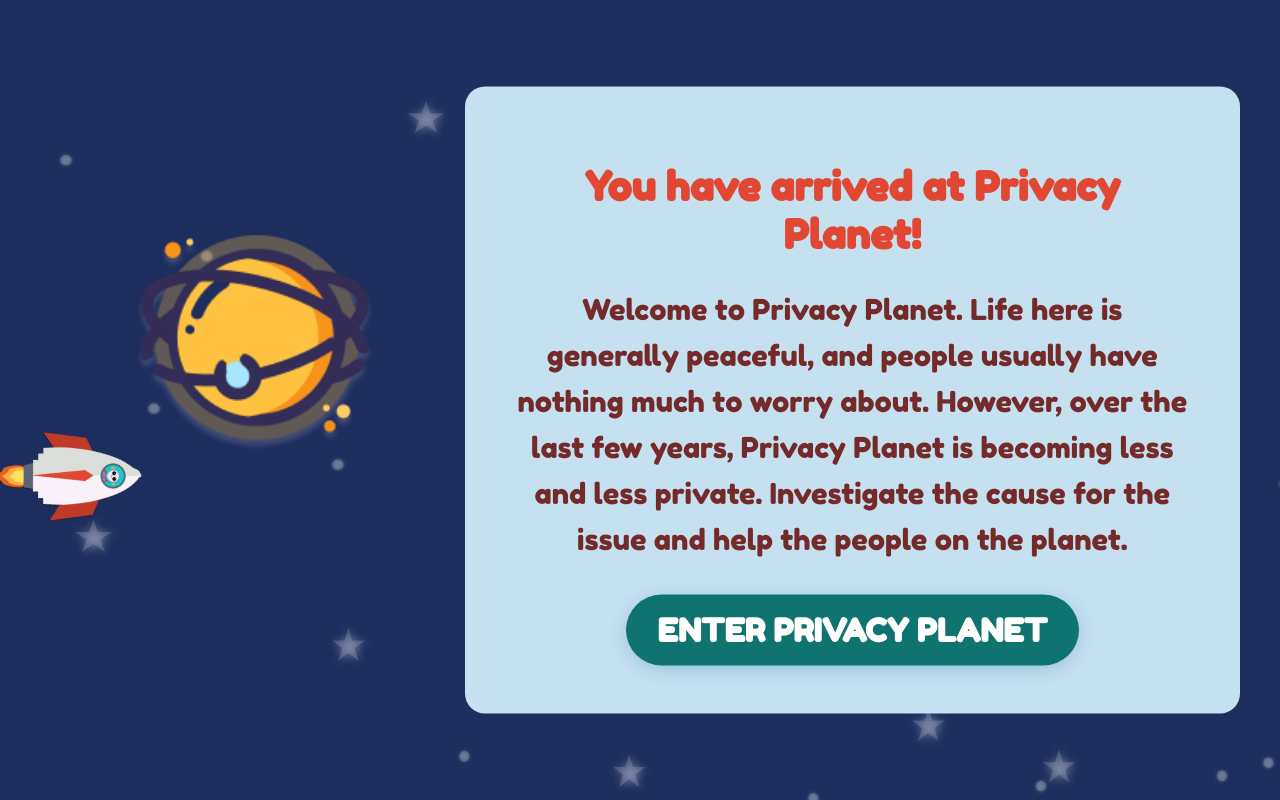
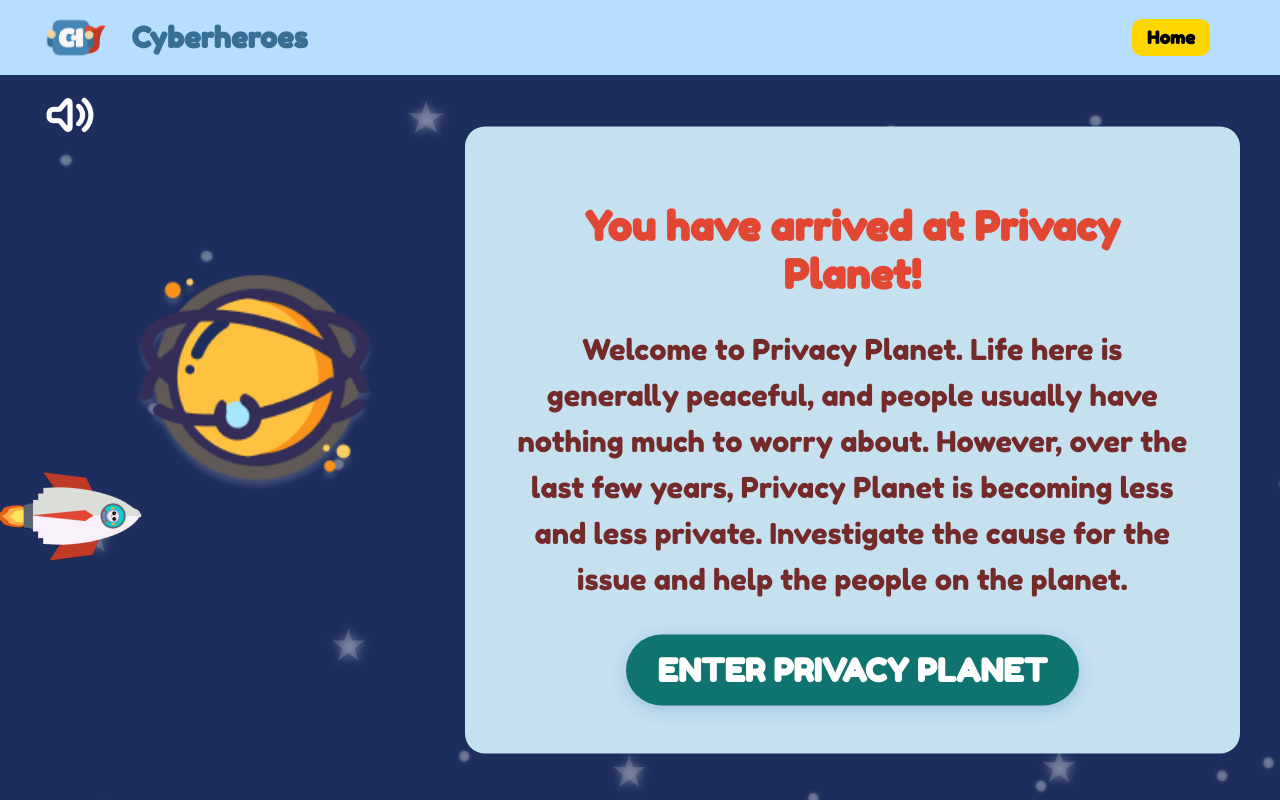
Before and after one commit to virurep/cyberheroes, a React (Create React App) app in the folder cyberheroes/: page /exploration-map in a window 1280 px wide. Both pictures are taken after a click on the element "Privacy Planet". Built offline with nearby package versions, Linux system fonts and the light colour scheme.

Commit message:
added navbar and text to speach to lesson intro pages

```diff
--- a/cyberheroes/src/components/LessonIntro.js
+++ b/cyberheroes/src/components/LessonIntro.js
@@ -1,3 +1,4 @@
+import { useState } from 'react';
 import { useParams, useNavigate } from 'react-router-dom';
 import '../styles/intro.css';
 import lessonIntroData from '../data/lessons/lesson_intro.json';
@@ -11,19 +12,15 @@ const introImages = require.context('../img/lesson-intro', false, /\.(png|jpe?g|
 
 const LessonIntro = () => {
   const { planet } = useParams();
-  console.log("Planet parameter:", planet);
-
   const navigate = useNavigate();
+  const [showComputer, setShowComputer] = useState(false);
 
   const startLesson = () => {
     navigate(`/${planet}/arrival`);
   };
 
   const getPlanetData = (planetName) => {
-    // Convert the URL parameter to match the JSON format
     const formattedPlanetName = planetName.toLowerCase().replace(/-/g, ' ');
-
-    // Find the planet data in the JSON array under the "intros" key
     const planetData = lessonIntroData.intros.find(
       planet => planet.planet_name.toLowerCase() === formattedPlanetName
     );
@@ -41,10 +38,8 @@ const LessonIntro = () => {
 
   const planetData = getPlanetData(planet);
 
-  // getting the image for the right planet
   const getPlanetImage = (planetName) => {
     try {
-      // Convert planet name to match your image filename
       const imageName = planetName.toLowerCase().replace(/\s+/g, '-');
       return planetImages(`./${imageName}.png`);
     } catch (err) {
@@ -55,7 +50,6 @@ const LessonIntro = () => {
 
   const planetImage = getPlanetImage(planet);
 
-  // getting the lesson intro message
   const getLessonIntroMessage = (planetName) => {
     const formattedPlanetName = planetName.toLowerCase().replace(/-/g, ' ');
     const planetData = lessonIntroData.intros.find(
@@ -67,21 +61,18 @@ const LessonIntro = () => {
   const lessonIntroMessage = getLessonIntroMessage(planet);
   const paragraphs = lessonIntroMessage.split('\n').map((paragraph, index) => (
     <p key={index}>{paragraph}</p>
-  ))
+  ));
 
-  // getting the image on the computer intro screen
   const getComputerIntroImage = (planetName) => {
     const formattedPlanetName = planetName.toLowerCase().replace(/-/g, ' ');
     const planetData = lessonIntroData.intros.find(
       planet => planet.planet_name.toLowerCase() === formattedPlanetName
     );
-    // The path in JSON is already relative to the lesson-intro directory
     return introImages(`./${planetData.computer_image_name}`);
   };
 
   const computerIntroImage = getComputerIntroImage(planet);
 
-  // getting the message on the computer intro screen
   const getComputerIntroMessage = (planetName) => {
     const formattedPlanetName = planetName.toLowerCase().replace(/-/g, ' ');
     const planetData = lessonIntroData.intros.find(
@@ -92,55 +83,60 @@ const LessonIntro = () => {
 
   const computerIntroMessage = getComputerIntroMessage(planet);
 
-  // button that switches from lesson intro to computer intro
   const handleEnterLesson = () => {
-      document.querySelector(".lesson-intro-background").classList.add("hidden");
-      document.querySelector(".computer-container").classList.remove("hidden");
+    setShowComputer(true);
   };
 
   const handleBackToMap = () => {
     navigate('/exploration-map');
   };
 
+  if (showComputer) {
+    return (
+      <div>
+        <Navbar />
+        <TextReader />
+        <div className="lesson-intro-background readable-text">
+          <img src={computer} alt="Computer" className="computer-image" />
+          <div className="computer-content">
+            <div className="computer-content-top">
+              {computerIntroImage && <img src={computerIntroImage} alt="Computer" className="computer-intro-image" />}
+              <div className="intro-message">
+                <p>{computerIntroMessage}</p>
+              </div>
+            </div>
+            <div className="computer-btn-container">
+              <button className="go-back-map-btn" onClick={handleBackToMap}>
+                Go Back to Map
+              </button>
+              <button className="start-lesson-btn" onClick={startLesson}>
+                Start Your Adventure
+              </button>
+            </div>
+          </div>
+        </div>
+      </div>
+    );
+  }
 
   return (
-    <>
-    {/* Lesson Intro Page */}
-      <div className="lesson-intro-background">
+    <div>
+      <Navbar />
+      <TextReader />
+      <div className="lesson-intro-background readable-text">
         <div className="lesson-intro-side">
           <img src={rocket} alt="Rocket Ship" className="lesson-intro-rocket" />
           {planetImage && <img src={planetImage} alt={`${planet} Planet`} className="lesson-intro-planet" />}
         </div>
         <div className="lesson-intro-message">
           <h1 className="lesson-intro-title">You have arrived at {planetData.planet_name}!</h1>
-          {/* <p>{lessonIntroMessage}</p> */}
           {paragraphs}
           <button className="enter-lesson-btn" onClick={handleEnterLesson}>
             ENTER {planetData.planet_name.toUpperCase()}
           </button>
         </div>
       </div>
-      {/* Computer Intro Page */}
-      <div className="lesson-intro-background hidden computer-container">
-        <img src={computer} alt="Computer" className="computer-image" />
-        <div className="computer-content">
-          <div className="computer-content-top">
-            {computerIntroImage && <img src={computerIntroImage} alt="Computer" className="computer-intro-image" />}
-            <div className="intro-message">
-              <p>{computerIntroMessage}</p>
-              </div>
-          </div>
-          <div className="computer-btn-container">
-            <button className="go-back-map-btn" onClick={handleBackToMap}>
-              Go Back to Map
-            </button>
-            <button className="start-lesson-btn" onClick={startLesson}>
-              Start Your Adventure
-            </button>
-          </div>
-        </div>
-      </div>
-    </>
+    </div>
   );
 };
 
--- a/cyberheroes/src/styles/intro.css
+++ b/cyberheroes/src/styles/intro.css
@@ -1,6 +1,5 @@
 body {
   color: #89BFF2 !important;
-  background-image: url('../img/backgrounds/main_background.png');
   display: grid;
   place-content: center;
 }
@@ -72,7 +71,7 @@ body {
   max-width: 1200px;
   width: 100%;
   position: absolute;
-  top: 50%;
+  top: 55%;
   left: 50%;
   transform: translate(-50%, -50%);
 }
@@ -144,7 +143,7 @@ body {
 }
 
 .computer-image {
-  width: 100%;
+  width: 85%;
   height: auto;
   position: relative;
   z-index: 1;
--- a/cyberheroes/src/styles/navbar.css
+++ b/cyberheroes/src/styles/navbar.css
@@ -4,11 +4,13 @@
     align-items: center;
     padding: 15px 40px;
     background-color: #B8DEFF;
-    position: sticky;
+    position: fixed;
     top: 0;
-    z-index: 1000;
     left: 0;
     right: 0;
+    width: 100%;
+    z-index: 1000;
+    box-sizing: border-box;
 }
 
 .navbar-left {
```
Also changed, not shown: cyberheroes/src/components/Quiz-Intro.js (deleted), cyberheroes/src/components/Quiz-Review.js (deleted).
